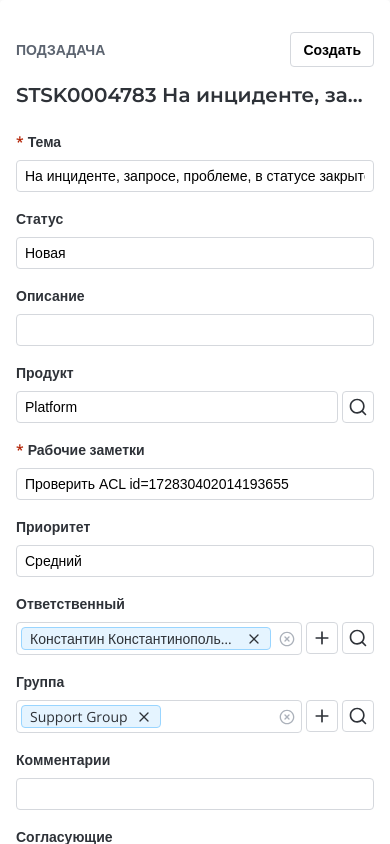
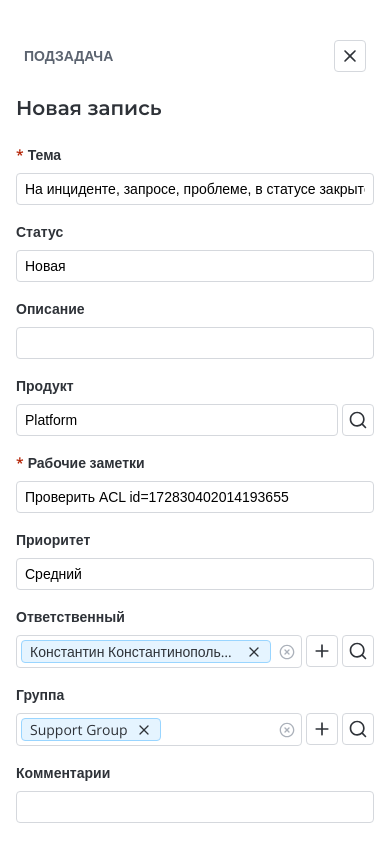
Before and after one commit to AnnaHelvetii/simple-one, a React (Create React App) app: page / in a window 390 px wide. Shown: the top 844 px of the page. Built offline with nearby package versions, Linux system fonts and the light colour scheme.

Commit message:
Modal update

```diff
--- a/src/App.jsx
+++ b/src/App.jsx
@@ -12,9 +12,7 @@ function App() {
 			<div className="main">
 				<Navigation />
 				<section className="content">
-					<Content
-						mainTitle="STSK0004783 На инциденте, запросе, проблеме, в статусе закрыто некоторые поля остаются редактируемыми для агента если он Caller"
-					/>
+					<Content />
 				</section>
 			</div>
 		</div>
--- a/src/components/Content/Content.jsx
+++ b/src/components/Content/Content.jsx
@@ -16,7 +16,7 @@ const Content = () => {
 					<BigButton text="Сохранить и выйти" />
 				</div>
 			</div>
-			<ContentBody />
+			<ContentBody mainTitle="На инциденте, запросе, проблеме, в статусе закрыто некоторые поля остаются редактируемыми для агента если он Caller"/>
 		</>
 	);
 }
--- a/src/components/Content/ContentBody/ContentBody.jsx
+++ b/src/components/Content/ContentBody/ContentBody.jsx
@@ -1,25 +1,25 @@
-import React, {useState} from 'react';
+import React from 'react';
 import styles from './ContentBody.module.scss';
 import FormItem from './../FormItem/FormItem';
 import InputWithBadges from './../InputWithBadges/InputWithBadges';
 import search from './../../../img/search.svg';
 import calendar from './../../../img/calendar.svg';
 
-const Content = () => {
-	const [responsibleBadges, setResponsibleBadges] = useState(['Константин Константинопольский']);
-    const [groupBadges, setGroupBadges] = useState(['Support Group']);
-    const [approversBadges, setApproversBadges] = useState(
+const Content = ({ mainTitle }) => {
+	const responsibleBadges = ['Константин Константинопольский'];
+    const groupBadges = ['Support Group'];
+    const approversBadges =
 		['Андрей Пивоваров', 'Максим Галактионов', 'Алла Лин', 'Константин Константинопольский Константинович',
 		'Игорь Иванченко', 'Юлия Эйчаровна', 'Артём Подпрыгайко-Саппортов', 'Илья Вазнец', 'Михаил Вортенов',
-		'Наталья Нашевна', 'Евгения Итамовна', 'Алиса Киральчук']);
-	const [whoOpen, setWhoOpen] = useState(['Андрей Пивоваров']);
-	const [whoCreate, setWhoCreate] = useState(['Андрей Пивоваров']);
+		'Наталья Нашевна', 'Евгения Итамовна', 'Алиса Киральчук'];
+	const whoOpen = ['Андрей Пивоваров'];
+	const whoCreate = ['Андрей Пивоваров'];
 
 	return (
 		<>
 			<div className={styles.content__main}>
 				<p className={styles.main__title}>
-					STSK0004783 На инциденте, запросе, проблеме, в статусе закрыто некоторые поля остаются редактируемыми для агента если он Caller
+					{mainTitle}
 				</p>
 				<div className={styles.form__container}>
 					<FormItem
--- a/src/components/Content/InputWithBadges/InputWithBadges.module.scss
+++ b/src/components/Content/InputWithBadges/InputWithBadges.module.scss
@@ -67,6 +67,10 @@
 				.badge__title {
 					@include text-overflow-wrap;
 				}
+
+				img {
+					cursor: pointer;
+				}
 			}
 		}
 
--- a/src/components/Modal/Modal.jsx
+++ b/src/components/Modal/Modal.jsx
@@ -1,127 +1,28 @@
-import React, {useState} from 'react';
+import React from 'react';
 import styles from './Modal.module.scss';
 import BigButton from '../BigButton/BigButton';
-import FormItem from '../Content/FormItem/FormItem';
-import InputWithBadges from '../Content/InputWithBadges/InputWithBadges';
-import search from './../../img/search.svg';
-import calendar from './../../img/calendar.svg';
-import Content from '../Content/Content';
+import ContentBody from './../Content/ContentBody/ContentBody';
+import close from './../../img/close-x.svg';
 
 const Modal = () => {
-	// const [responsibleBadges, setResponsibleBadges] = useState(['Константин Константинопольский']);
-    // const [groupBadges, setGroupBadges] = useState(['Support Group']);
-    // const [approversBadges, setApproversBadges] = useState(
-	// 	['Андрей Пивоваров', 'Максим Галактионов', 'Алла Лин', 'Константин Константинопольский Константинович',
-	// 	'Игорь Иванченко', 'Юлия Эйчаровна', 'Артём Подпрыгайко-Саппортов', 'Илья Вазнец', 'Михаил Вортенов',
-	// 	'Наталья Нашевна', 'Евгения Итамовна', 'Алиса Киральчук']);
-	// const [whoOpen, setWhoOpen] = useState(['Андрей Пивоваров']);
-	// const [whoCreate, setWhoCreate] = useState(['Андрей Пивоваров']);
-
-    // const handleRemoveBadge = (setBadges) => (index) => {
-    //     setBadges((prevBadges) => prevBadges.filter((_, i) => i !== index));
-    // };
-
 	return (
 		<>
-		<div className={styles.modalOverlay} />
-		<div className={styles.modal}>
-			<Content />
-			{/* <div className={styles.content__header}>
+			<div className={styles.modalOverlay} />
+			<div className={styles.modal}>
+			<div className={styles.modal__header}>
 				<div className={styles.header__left}>
-					<p className={styles.content__title}>Подзадача</p>
-					<BigButton text="Создать" />
+					<p className={styles.modal__title}>Подзадача</p>
 				</div>
+				<button className={styles.closeButton}>
+					<img src={close} alt="close" />
+				</button>
 				<div className={styles.header__right}>
 					<BigButton text="Сохранить" variant="blue" />
 					<BigButton text="Сохранить и выйти" />
 				</div>
+				</div>
+				<ContentBody mainTitle="Новая запись" />
 			</div>
-			<div className={styles.content__main}>
-				<p className={styles.main__title}>
-				STSK0004783 На инциденте, запросе, проблеме, в статусе закрыто некоторые поля остаются редактируемыми для агента если он Caller
-				</p>
-				<div className={styles.form__container}>
-					<FormItem
-						label="Тема"
-						value="На инциденте, запросе, проблеме, в статусе закрыто некоторые поля остаются редактируемыми для агента если он Caller"
-						isRequired
-					/>
-					<FormItem label="Статус" value="Новая" id="half-width" />
-					<FormItem label="Описание" id="half-width" />
-					<FormItem label="Продукт" value="Platform" id="half-width-button"
-						variant="half-with-button"
-						buttonIcon={
-							<img src={search} alt="search" />
-						}
-					/>
-					<FormItem
-						label="Рабочие заметки"
-						value="Проверить ACL id=172830402014193655"
-						isRequired
-						id="half-width"
-					/>
-					<FormItem
-						label="Приоритет"
-						value="Средний"
-						id="half-width"
-						variant='half'
-					/>
-					<InputWithBadges
-						badgesType="default"
-						label="Ответственный"
-						badges={responsibleBadges}
-						onRemoveBadge={handleRemoveBadge(setResponsibleBadges)}
-					/>
-					<InputWithBadges
-                        badgesType="default"
-                        label="Группа"
-                        badges={groupBadges}
-                        onRemoveBadge={handleRemoveBadge(setGroupBadges)}
-                    />
-					<FormItem
-						variant='full'
-						id="full-width"
-						label="Комментарии"
-					/>
-					<InputWithBadges
-                        badgesType="full-width"
-                        label="Согласующие"
-                        badges={approversBadges}
-                        onRemoveBadge={handleRemoveBadge(setApproversBadges)}
-                    />
-					<FormItem
-						label="Когда открыто"
-						value=""
-						id="half-width-button"
-						variant="half-with-button"
-						buttonIcon={
-							<img src={calendar} alt="calendar" />
-						}
-					/>
-					<FormItem
-						label="Когда создано"
-						value="22.10.2024"
-						id="half-width-button"
-						variant="half-with-button"
-						buttonIcon={
-							<img src={calendar} alt="calendar" />
-						}
-					/>
-					<InputWithBadges
-						badgesType="default"
-						label="Кем открыто"
-						badges={whoOpen}
-                        onRemoveBadge={handleRemoveBadge(setWhoOpen)}
-					/>
-					<InputWithBadges
-						badgesType="default"
-						label="Кем создано"
-						badges={whoCreate}
-                        onRemoveBadge={handleRemoveBadge(setWhoCreate)}
-					/>
-				</div>
-			</div> */}
-		</div>
 		</>
 	);
 }
--- a/src/components/Modal/Modal.module.scss
+++ b/src/components/Modal/Modal.module.scss
@@ -3,111 +3,89 @@
 .modal {
     @include flex-column-flex-start;
 	align-items: stretch;
-	min-height: 100vh;
     position: fixed;
+    max-width: 800px;
+    width: 100%;
     top: 16px;
     left: 50%;
+    padding: 16px;
+    background-color: $background-color;
+    border-radius: $border-radius;
+    overflow-y: auto;
+    z-index: 1000;
     transform: translateX(-50%);
-    max-width: 800px;
-    width: 100%;
-    height: auto; /* Окно должно занимать столько высоты, сколько нужно для контента */
-    padding: 16px;
-    background-color: $background-color; /* Ваш цвет фона для окна */
-    box-sizing: border-box;
-    z-index: 1000;
-    overflow: auto;
-    border-radius: $border-radius; /* Если нужно скругление углов */
-    box-shadow: 0 4px 12px rgba(0, 0, 0, 0.2); /* Добавим тень для окна */
+	max-height: calc(100vh - 32px);
 
-    /* Для маленьких экранов */
     @media (max-width: 767px) {
-        width: 100%;
         top: 0;
         left: 0;
         transform: none;
+		max-height: 100vh;
+        border-radius: 0;
     }
 }
 
-.modal-overlay {
+.modalOverlay {
+	@include background-shadow-overlay;
     position: fixed;
     top: 0;
     left: 0;
     right: 0;
     bottom: 0;
-    background-color: rgba(11, 12, 14, 0.4); /* Затемнение экрана */
-    z-index: 999; /* Под модальным окном */
+    z-index: 999;
 }
 
-.content {
-    display: flex;
-    flex-direction: column;
-    justify-content: flex-start;
-    align-items: stretch;
-    flex: 1;
-    padding: 16px;
-    overflow-y: auto;
-}
+.modal__header {
+		@include flex-row-space-between;
+		padding: 24px 8px;
 
-	// .content__header {
-	// 	@include flex-row-space-between;
-	// 	padding: 16px 0;
+		.header__left {
+			@include flex-row-space-between;
+			gap: 16px;
 
-	// 	.header__left {
-	// 		@include flex-row-space-between;
-	// 		gap: 16px;
+			.modal__title {
+				font-family: $font-family-secondary;
+				font-size: 20px;
+				line-height: 1.2;
 
-	// 		.content__title {
-	// 			font-family: $font-family-secondary;
-	// 			font-size: 20px;
-	// 			line-height: 1.2;
+				@media (max-width: 767px) {
+					font-family: $font-family-main;
+					font-weight: 600;
+					font-size: 14px;
+					text-transform: uppercase;
+					color: $text-color-secondary-darkgrey;
+					line-height: 1.4;
+				}
+			}
 
-	// 			@media (max-width: 767px) {
-	// 				font-family: $font-family-main;
-	// 				font-weight: 600;
-	// 				font-size: 14px;
-	// 				text-transform: uppercase;
-	// 				color: $text-color-secondary-darkgrey;
-	// 				line-height: 1.4;
-	// 			}
-	// 		}
+			@media (max-width: 767px) {
+				flex: 1;
+			}
+		}
 
-	// 		@media (max-width: 767px) {
-	// 			flex: 1;
-	// 		}
-	// 	}
+		.closeButton {
+			display: none;
 
-	// 	.header__right {
-	// 		@include flex-row-space-between;
-	// 		gap: 4px;
+			@media (max-width: 767px) {
+				@include flex-center-center;
+				width: 32px;
+				height: 32px;
+				border: $border;
+				border-radius: $border-radius;
 
-	// 		@media (max-width: 767px) {
-	// 			display: none;
-	// 		}
-	// 	}
-	// }
+				img {
+					width: 20px;
+					height: 20px;
+				}
+			}
+		}
 
-	// .content__main {
-	// 	@include flex-column-flex-start;
+		.header__right {
+			@include flex-row-space-between;
+			gap: 4px;
 
-	// 	.main__title {
-	// 		@include text-overflow-wrap;
-	// 		font-family: $font-family-secondary;
-	// 		font-size: 24px;
-	// 		font-weight: 600;
-	// 		line-height: 1.3;
-	// 		max-width: 100%;
-
-	// 		@media (max-width: 767px) {
-	// 			font-size: 20px;
-	// 			line-height: 1.2;
-	// 		}
-	// 	}
-
-	// 	.form__container {
-	// 		display: flex;
-	// 		flex-wrap: wrap;
-	// 		justify-content: space-between;
-	// 		gap: 16px;
-	// 		margin-top: 24px;
-	// 	}
-	// }
+			@media (max-width: 767px) {
+				display: none;
+			}
+		}
+	}
--- a/src/styles/mixins.scss
+++ b/src/styles/mixins.scss
@@ -39,3 +39,8 @@
 	text-overflow: ellipsis;
 	overflow: hidden;
 }
+
+@mixin background-shadow-overlay {
+	background-color: $backgroung-shadow;
+	opacity: 40%;
+}
--- a/src/styles/variables.scss
+++ b/src/styles/variables.scss
@@ -12,3 +12,4 @@ $accent-red: #B21F00;
 $blue-button-bg: #0078CF;
 $border-badge: #99D5FF;
 $background-badge: #E5F4FF;
+$backgroung-shadow: #0B0C0E;
```
Also changed, not shown: src/components/Content/Content.module.scss (+0 -8 lines).
